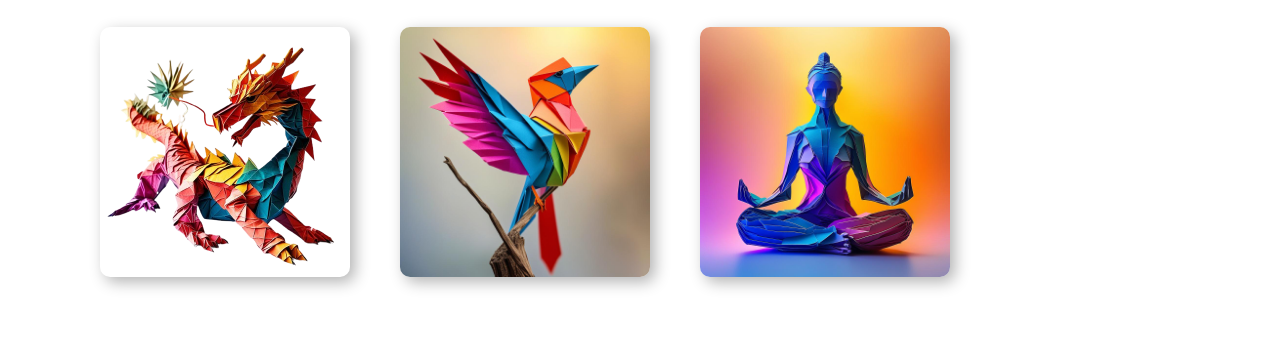
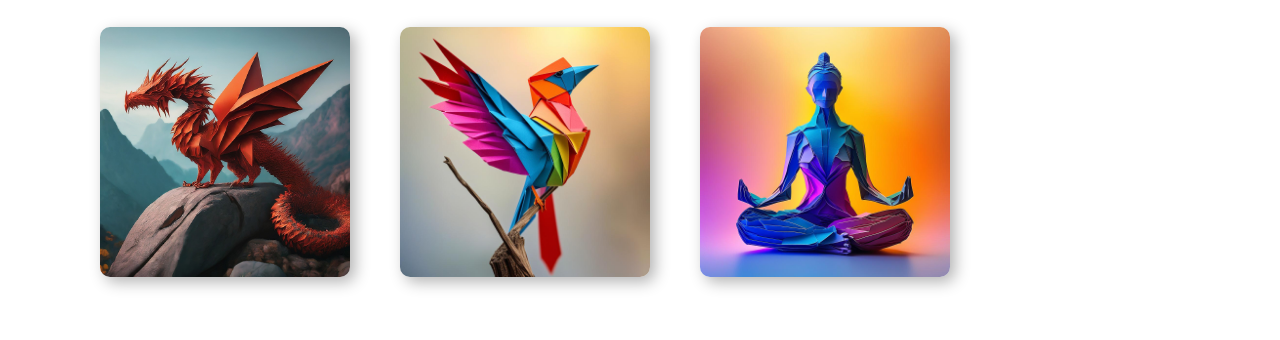
Before and after one commit to Mohamed-Athif2005/Paper, a plain HTML site: page model.html in a window 1280 px wide. Shown: the part 228-568 px from the top of the page. Drawn offline with Linux system fonts and the light colour scheme.

Commit message:
Update model.html

```diff
--- a/model.html
+++ b/model.html
@@ -21,7 +21,7 @@
         </div>
     </header>
     <div class="container-1">
-        <div class="box1"><p class="d1">Dragons</p><a href="dragon.html"><img src="images/dragon.png" alt="dragon"></a></div>
+        <div class="box1"><p class="d1">Dragons</p><a href="dragon.html"><img src="images/dragon2.png" alt="dragon"></a></div>
         <div class="box2"><p class="b1">Birds</p><a href="bird.html"><img src="images/bird.png" alt="Bird"></a></div>
         <div class="box3"><p class="h1">Human</p><a href="human.html"><img src="images/human.png" alt="Human"></a></div>
         <div class="box4"><p class="d1">Dog</p><a href="dog.html"><img src="images/dog.png" alt="Dog"></a></div>
```
